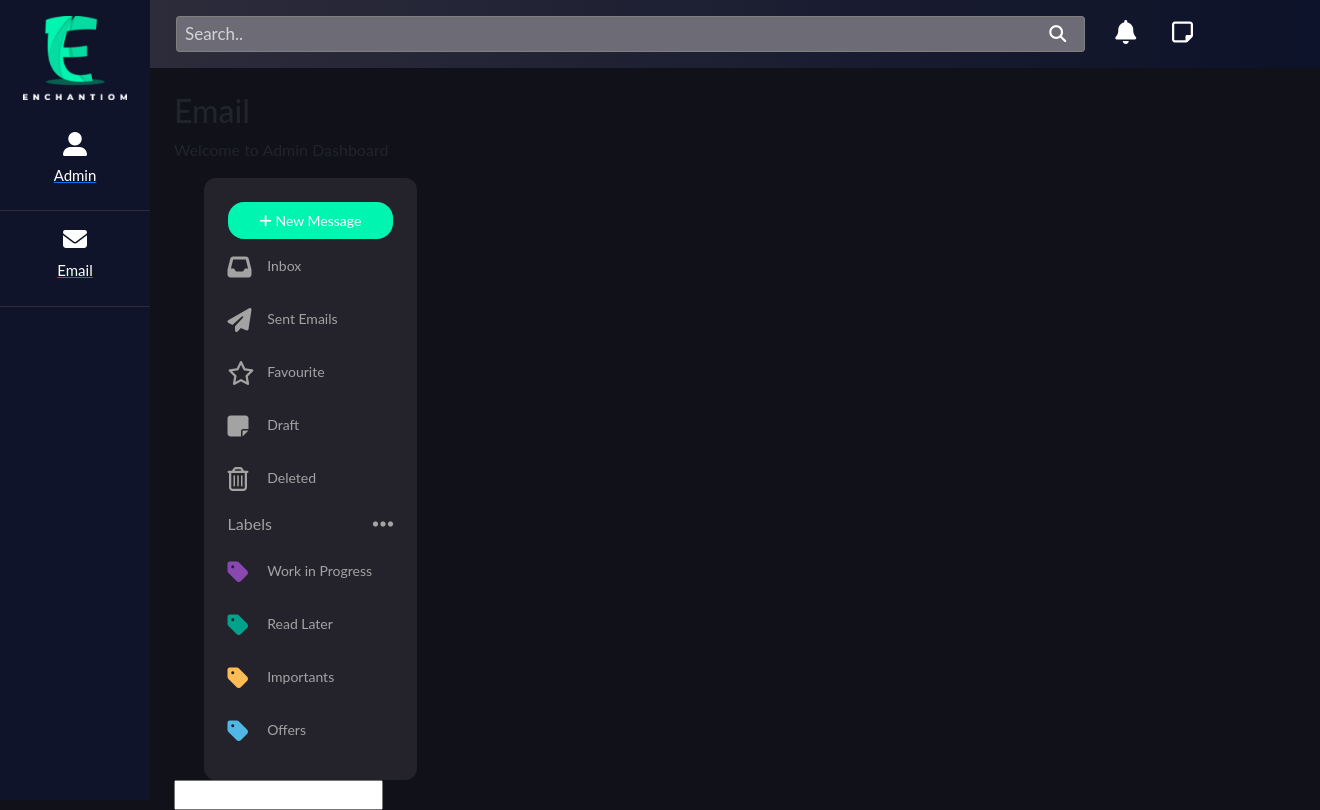
After one commit to syedbilal28/recording-crypto-transactions, a Django app: page /email/ in a window 1320 px wide. The commit adds this page. Run offline with Django 3.2, Linux system fonts and the light colour scheme; some libraries are stand-ins or nearby versions.

Commit message:
added email template

```diff
--- /dev/null
+++ b/crypto/recorder/templates/admin_base.html
@@ -0,0 +1,259 @@
+{% load static %}
+<!DOCTYPE html>
+<html lang="en">
+<head>
+    <meta charset="UTF-8">
+    <meta http-equiv="X-UA-Compatible" content="IE=edge">
+    <meta name="viewport" content="width=device-width, initial-scale=1.0">
+
+    <link rel="stylesheet" href="https://cdn.jsdelivr.net/npm/bootstrap@5.0.1/dist/css/bootstrap.min.css" integrity="undefined" crossorigin="anonymous">
+    <link rel="stylesheet" href="https://cdnjs.cloudflare.com/ajax/libs/font-awesome/4.7.0/css/font-awesome.min.css">
+    {% include "links.html" %}
+    <style>
+        body {
+           /* margin: 0;  */
+           font-family: "Lato", sans-serif;
+           background-color: #101119;
+           overflow-x: hidden;
+         }
+        .container{
+            margin-left: 150px;
+        }
+        .sidebar {
+          margin: 0;
+          padding: 0;
+          width: 150px;
+          background-color:#0f142b;
+          position: fixed;
+          height: 100%;
+          overflow: hidden !important;
+        }
+
+ .sidebar a{
+   padding:0px !important;
+ }
+
+.sidebar .sidebar-item.active {
+  color: #00e6a7;
+  border-right:2px solid #00e6a7;
+  /* color: white; */
+}
+.sidebar .sidebar-item:hover{
+    color: #66ffd6;
+    transition: 0.3s;
+    cursor: pointer;
+}
+
+
+
+div.content {
+  margin-left: 200px;
+  padding: 1px 16px;
+  height: 1000px;
+}
+
+@media screen and (max-width: 700px) {
+  .sidebar {
+    width: 100%;
+    height: auto;
+    position: relative;
+  }
+
+  div.content {margin-left: 0;}
+}
+
+@media screen and (max-width: 400px) {
+
+  .nav{
+    margin-left: 150px;
+  }
+
+
+
+}
+form.searchbar input[type=text] {
+          padding: 5px;
+          font-size: 17px;
+          border: 1px solid grey;
+          float: left;
+          width: 70%;
+          background: #6c6b76;
+          margin-left: 160px;
+        }
+
+        form.searchbar button {
+          float: left;
+          width: 5%;
+          padding: 5px;
+          background:#6c6b76;
+          color: white;
+          font-size: 17px;
+          border: 1px solid grey;
+          border-left: none;
+          cursor: pointer;
+        }
+
+        form.searchbar button:hover {
+          background: #0b7dda;
+        }
+
+        form.searchbar::after {
+          content: "";
+          clear: both;
+          display: table;
+        }
+        .btn-2{
+          background-color: #00f5b0 !important;
+          border: none;
+          font-weight: 600;
+          text-align: center;
+          border-radius: 1rem;
+
+          /* width: 100%; */
+        }
+
+        .form-control{
+          background-color: #0a0f22;
+          border: none;
+        }
+        .form-wrapper{
+          color: white;
+          border: 1px solid #1b1f2e;
+        }
+        .form-top{
+          border-bottom: 1px solid #1b1f2e;
+        }
+        .get{
+          opacity: 0.5;
+          background-color: white;
+
+        }
+        .half{
+          width: 25%;
+        }
+        .no-border{
+          border: none;
+        }
+        .more-half{
+          width: 79%;
+        }
+        .quarter{
+          width: 59%;
+        }
+        textarea{
+          min-height:200px;
+        }
+        .purchase{
+          /* background-color: #00f5b0 !important; */
+          border: none;
+          border-radius: 1rem;
+        }
+        #id_Type{
+          display: none;
+        }
+        .sidebar-item{
+            color: white;
+            border-bottom: 1px solid #2a2b3e;
+            font-size: 15px;
+        }
+        .fas,.far{
+            font-size: 24px;
+            /* color: white; */
+        }
+        header{
+            background:linear-gradient(to right,#312f3d,#0c1229)
+        }
+        .search-button{
+            border-radius: 0px 0.25rem 0.25rem 0px;
+            /* border: none !important; */
+        }
+        .input-rounded{
+            border-radius: 0.25rem 0px 0px 0.25rem;
+            border-right: none !important;
+            width: 80% !important;
+        }
+        .input-rounded:focus{
+            outline: none;
+        }
+        ::placeholder{
+            color: white;
+            opacity: 0.7;
+        }
+        .white{
+            color: white;
+        }
+        .col-sm-1{
+            width: 4.33333%;
+        }
+        #logo-img{
+            max-width: 80%;
+        }
+        .no-border{
+            border: none;
+        }
+        .search-button:hover{
+            background-color: none !important;
+        }
+    </style>
+    <title>{% block title %}{% endblock %}</title>
+</head>
+<body>
+
+    <div class="sidebar">
+        <div class="d-flex flex-column sidebar-item p-2 py-3 justify-content-center align-items-center text-center no-border">
+            <div>
+                <img src="{% static 'img/logo.png' %}" alt="Enchantiom" id="logo-img">
+            </div>
+
+        </div>
+        <a href="/administrator/">
+          <div class="d-flex flex-column sidebar-item p-2 justify-content-center align-items-center" id="purchases">
+              <div>
+                  <i class="fas fa-user-alt py-2"></i>
+              </div>
+              <div>
+                  <p>Admin</p>
+              </div>
+
+          </div>
+        </a>
+        <a href="/sales/">
+          <div class="d-flex flex-column sidebar-item p-2 justify-content-center align-items-center"id="sales">
+              <div>
+                  <i class="fas fa-envelope py-2"></i>
+              </div>
+              <div>
+                  <p>Email</p>
+              </div>
+
+          </div>
+        </a>
+
+
+
+    </div>
+    <header>
+      <div class="row p-3">
+        <div class="col-sm-10">
+            <form class="searchbar" action="/action_page.php">
+                <input type="text" placeholder="Search.." name="search" class="input-rounded py-1 px-2">
+                <button type="submit" class="search-button py-1 px-2"><i class="fa fa-search"></i></button>
+              </form>
+        </div>
+        <div class="col-sm-1 py-1 text-center">
+            <i class="fas fa-bell white"></i>
+        </div>
+        <div class="col-sm-1 py-1 text-center">
+            <i class="far fa-sticky-note white"></i>
+        </div>
+        <div class="col-1"></div>
+    </div>
+    </header>
+    <br>
+    <div class="container px-4">
+        {% block content %}
+        {% endblock %}
+    </div>
+
+</body>
+</html>
--- /dev/null
+++ b/crypto/recorder/templates/admin_email.html
@@ -0,0 +1,190 @@
+{% extends "admin_base.html" %}
+{% load static %}
+{% block title %}
+Email
+{% endblock %}
+
+{% block content %}
+<style>
+#chat-menu{
+    border-radius:0.75rem;
+    background-color:#24232c;
+    color:#a3a3a3;
+    margin:auto;
+
+}
+.chat-option{
+    /* display:inline; */
+    /* margin:auto; */
+    margin:0.5rem 0px;
+    font-size:14px;
+}
+.new-message-btn{
+    border-radius:1rem;
+    background-color:#00f5b0;
+    color:white;
+    border:none;
+    width:100%;
+    font-size:14px !important;
+}
+.small-plus{
+    font-size:14px !important;
+}
+.float-right{
+    float:right;
+}
+.purp{
+    color:#8947b0;
+}
+.green{
+    color:#00a389;
+}
+.orange{
+    color:#ffbb54;
+}
+.blue{
+    color:#51b7e4;
+}
+</style>
+ <div class="row top-row">
+    <h2>Email</h2>
+    <p>Welcome to Admin Dashboard </p>
+ </div>
+ <div clas="body-bottom row my-2">
+    <div class="col-3 d-flex justify-content-center">
+        <div id="chat-menu" class="d-flex flex-column justify-content-between p-3 px-4">
+
+            <div class="chat-option">
+                <button class="btn btn-primary new-message-btn py-2"><i class="fas fa-plus small-plus"></i> New Message</button>
+            </div>
+            <div class="chat-option">
+                <div class="row opt-normal">
+                    <div class="col-2">
+                        <i class="fas fa-inbox"></i>
+                    </div>
+                    <div class="col-9">
+                        <p class="px-2">Inbox</p>
+                    </div>
+                    <div class="col-1">
+
+                    </div>
+                </div>
+            </div>
+            <div class="chat-option">
+                <div class="row opt-normal">
+                    <div class="col-2">
+                        <i class="fas fa-paper-plane"></i>
+                    </div>
+                    <div class="col-9">
+                        <p class="px-2">Sent Emails</p>
+                    </div>
+                    <div class="col-1">
+
+                    </div>
+                </div>
+            </div>
+            <div class="chat-option">
+                <div class="row opt-normal">
+                    <div class="col-2">
+                        <i class="far fa-star"></i>
+                    </div>
+                    <div class="col-9">
+                        <p class="px-2">Favourite</p>
+                    </div>
+                    <div class="col-1">
+
+                    </div>
+                </div>
+            </div>
+            <div class="chat-option">
+                <div class="row opt-normal">
+                    <div class="col-2">
+                        <i class="fas fa-sticky-note"></i>
+                    </div>
+                    <div class="col-9">
+                        <p class="px-2">Draft</p>
+                    </div>
+                    <div class="col-1">
+
+                    </div>
+                </div>
+            </div>
+            <div class="chat-option">
+                <div class="row opt-normal">
+                    <div class="col-2">
+                        <i class="far fa-trash-alt"></i>
+                    </div>
+                    <div class="col-9">
+                        <p class="px-2">Deleted</p>
+                    </div>
+                    <div class="col-1">
+
+                    </div>
+                </div>
+            </div>
+            <div class="row">
+                <div class="col">
+                    <p>Labels</p>
+                </div>
+                <div class="col text-right"><i class="fas fa-ellipsis-h float-right"></i></div>
+            </div>
+            <div class="chat-option">
+                <div class="row opt-normal">
+                    <div class="col-2">
+                        <i class="fas fa-tag purp"></i>
+                    </div>
+                    <div class="col-10">
+                        <p class="px-2">Work in Progress</p>
+                    </div>
+
+                </div>
+            </div>
+            <div class="chat-option">
+                <div class="row opt-normal">
+                    <div class="col-2">
+                        <i class="fas fa-tag green"></i>
+                    </div>
+                    <div class="col-10">
+                        <p class="px-2">Read Later</p>
+                    </div>
+
+                </div>
+            </div>
+            <div class="chat-option">
+                <div class="row opt-normal">
+                    <div class="col-2">
+                        <i class="fas fa-tag orange"></i>
+                    </div>
+                    <div class="col-10">
+                        <p class="px-2">Importants</p>
+                    </div>
+
+                </div>
+            </div>
+            <div class="chat-option">
+                <div class="row opt-normal">
+                    <div class="col-2">
+                        <i class="fas fa-tag blue"></i>
+                    </div>
+                    <div class="col-10">
+                        <p class="px-2">Offers</p>
+                    </div>
+
+                </div>
+            </div>
+        </div>
+
+    </div>
+    <div class="col-6">
+        <div class="search-bar-msg">
+            <div class="col-8">
+                <input>
+            </div>
+            <div class="col-1"></div>
+            <div class="col-1"></div>
+            <div class="col-1"></div>
+            <div class="col-1"></div>
+        </div>
+    </div>
+ </div>
+{% endblock %}
--- a/crypto/recorder/templates/admin_home.html
+++ b/crypto/recorder/templates/admin_home.html
@@ -1,4 +1,4 @@
-{% extends "base.html" %}
+{% extends "admin_base.html" %}
 {% load static %}
 
 {% block title %}
--- a/crypto/recorder/urls.py
+++ b/crypto/recorder/urls.py
@@ -9,5 +9,6 @@ urlpatterns=[
     path("report/<str:product_id>/",views.report,name="Report"),
     path("gas-fee/",views.gasfee,name="GasFee"),
     path("transactions/",views.transactions,name="Transaction"),
-    path("administrator/",views.admin,name="Admin")
+    path("administrator/",views.admin,name="Admin"),
+    path("email/",views.email,name="Email")
 ]
--- a/crypto/recorder/views.py
+++ b/crypto/recorder/views.py
@@ -200,3 +200,6 @@ def CalculateCost(available_products,quantity):
 
 def admin(request):
     return render(request,"admin_home.html")
+
+def email(request):
+    return render(request,"admin_email.html")
```
